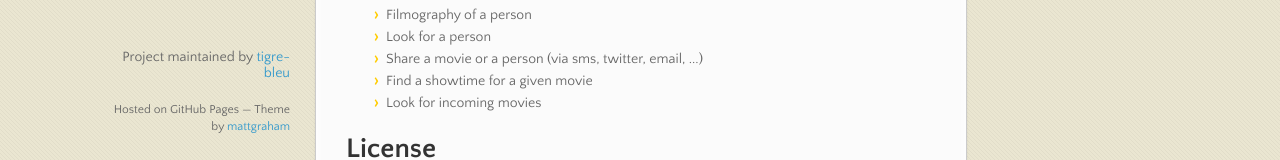
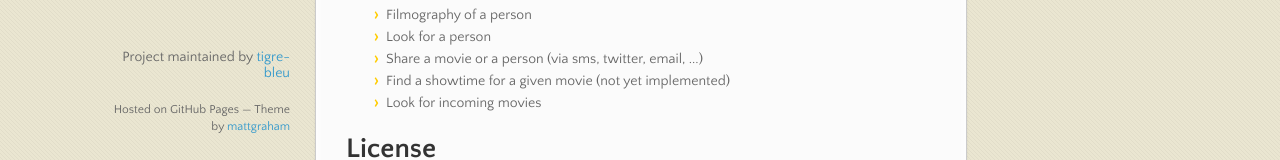
Before and after one commit to ravelomananarsmr/allocine-harmattan, a plain HTML site: page index.html in a window 1280 px wide. Shown: the part 625-785 px from the top of the page. Drawn offline with nearby package versions, Linux system fonts and the light colour scheme.

Commit message:
Update index.html

```diff
--- a/index.html
+++ b/index.html
@@ -61,7 +61,7 @@ The information is accessed through the AlloCine API for wich information can be
 <li>Filmography of a person</li>
 <li>Look for a person</li>
 <li>Share a movie or a person (via sms, twitter, email, ...)</li>
-<li>Find a showtime for a given movie</li>
+<li>Find a showtime for a given movie (not yet implemented)</li>
 <li>Look for incoming movies</li>
 </ul><h1>License</h1>
 
```
